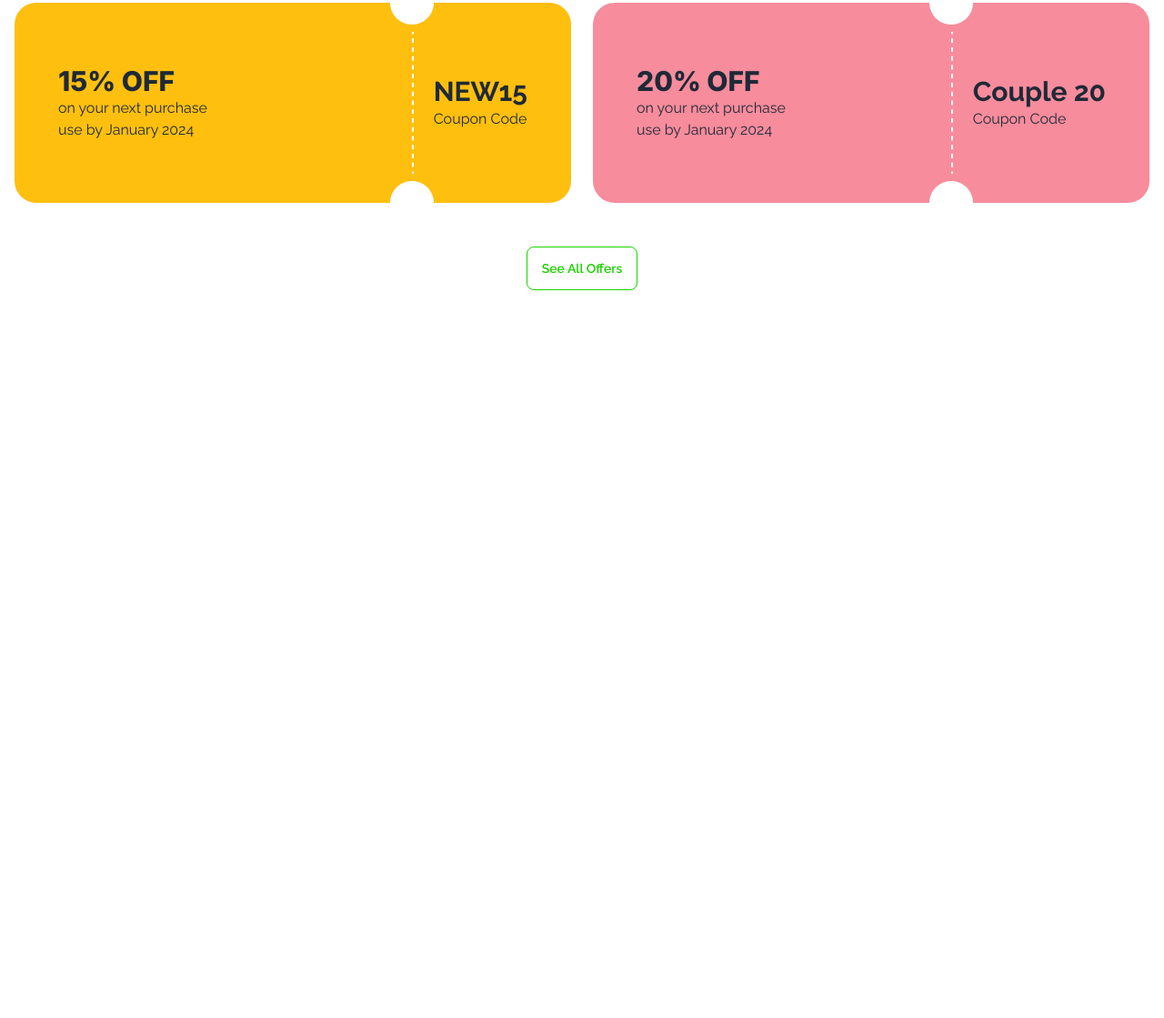
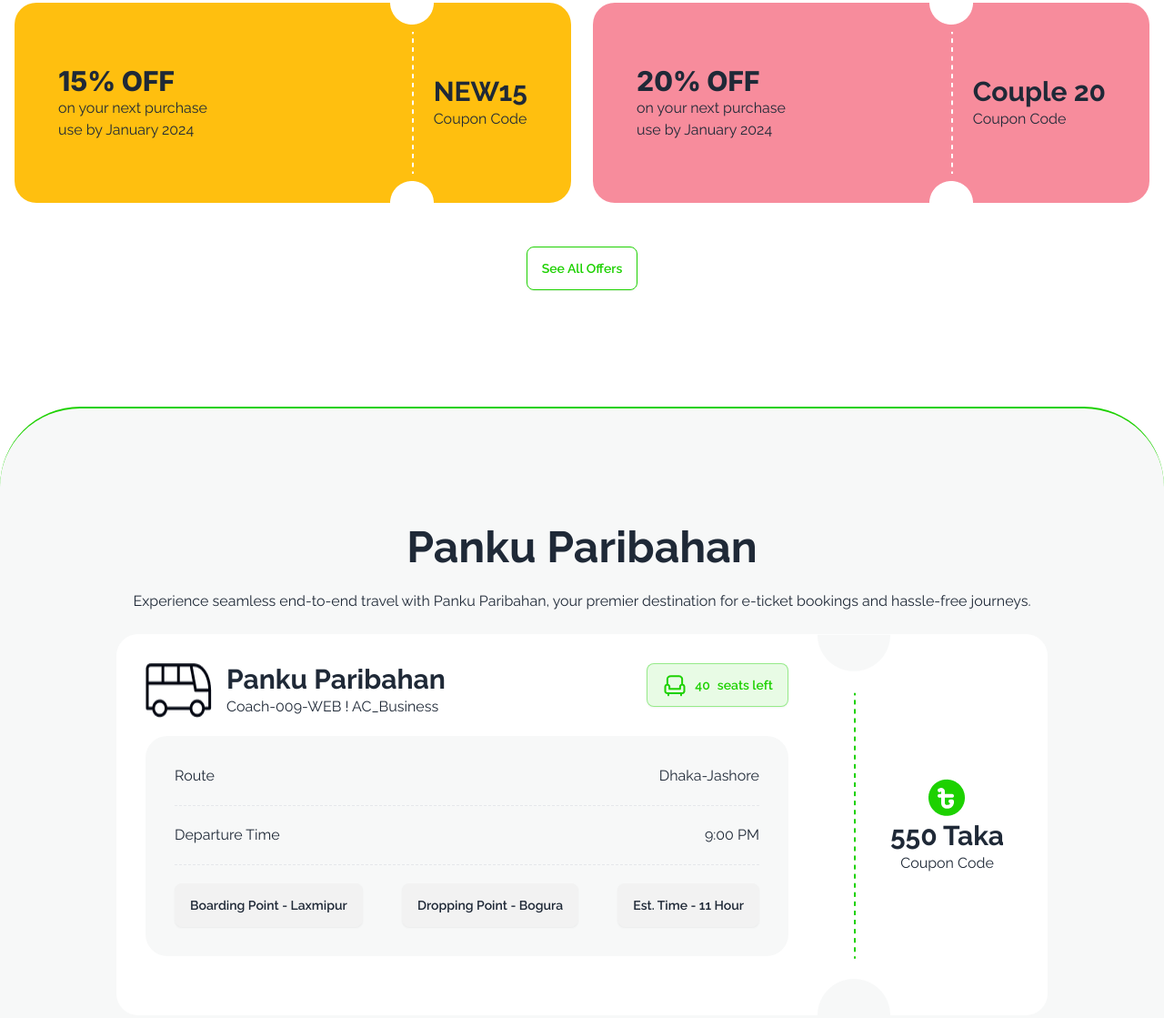
Before and after one commit to maasajal/smart-ticketing, a plain HTML site: page index.html in a window 1280 px wide. Shown: the part 761-1880 px from the top of the page at 91% size. Before the commit the page ends 1080 px from the top, so only its background shows below. Drawn offline with nearby package versions, Linux system fonts and the light colour scheme.

Commit message:
Example ticket section added

```diff
--- a/index.html
+++ b/index.html
@@ -135,8 +135,8 @@
       </section>
       <!-- Banner section end -->
     </header>
-    <main class="container mx-auto px-4 mt-32">
-      <section>
+    <main>
+      <section class="container mx-auto px-4 mt-32">
         <h2 class="text-4xl text-center font-bold">Best offers for you</h2>
         <div class="my-12 flex flex-col md:flex-row gap-6">
           <div class="flex flex-1 items-center px-12 bg-[#FFBF0F] rounded-3xl">
@@ -176,6 +176,64 @@
           </button>
         </div>
       </section>
+      <!-- Ticket details and seat plan -->
+      <section
+        id="paribahan"
+        class="my-32 p-32 bg-[#F7F8F8] border-t-2 border-[#1DD100] rounded-tl-[88px] rounded-tr-[88px]"
+      >
+        <div class="text-center">
+          <h2 class="text-5xl font-bold">Panku Paribahan</h2>
+          <p class="py-6">
+            Experience seamless end-to-end travel with Panku Paribahan, your
+            premier destination for e-ticket bookings and hassle-free journeys.
+          </p>
+        </div>
+        <!-- Example ticket -->
+        <div class="flex flex-1 pr-12 rounded-3xl bg-white">
+          <div class="flex-1 p-8 gap-5">
+            <div class="flex flex-col md:flex-row justify-between">
+              <div class="flex gap-4 w-full">
+                <img src="./images/bus-logo.png" alt="bus logo" />
+                <div>
+                  <h3 class="text-3xl font-bold">Panku Paribahan</h3>
+                  <p>Coach-009-WEB ! AC_Business</p>
+                </div>
+              </div>
+              <button
+                class="btn text-[#1DD100] bg-[#1DD1001A] border border-[#1DD10066]"
+              >
+                <img src="./images/seat-green.png" alt="seat green" />
+                <span id="seat-left">40</span> seats left
+              </button>
+            </div>
+            <div
+              class="bg-[#F7F8F8] p-8 rounded-3xl mt-5 divide-y divide-dashed"
+            >
+              <div class="flex flex-col md:flex-row justify-between pb-5">
+                <p>Route</p>
+                <p>Dhaka-Jashore</p>
+              </div>
+              <div class="flex flex-col md:flex-row justify-between py-5">
+                <p>Departure Time</p>
+                <p>9:00 PM</p>
+              </div>
+              <div class="flex flex-col md:flex-row justify-between pt-5">
+                <button class="btn">Boarding Point - Laxmipur</button>
+                <button class="btn">Dropping Point - Bogura</button>
+                <button class="btn">Est. Time - 11 Hour</button>
+              </div>
+            </div>
+          </div>
+          <div class="flex flex-row items-center">
+            <img src="./images/info-devider.png" alt="info devider" />
+            <div class="flex flex-col items-center">
+              <img src="./images/fare.png" alt="fare" />
+              <h3 class="text-3xl font-bold">550 Taka</h3>
+              <p>Coupon Code</p>
+            </div>
+          </div>
+        </div>
+      </section>
     </main>
     <footer></footer>
     <script src="js/index.js"></script>
```
